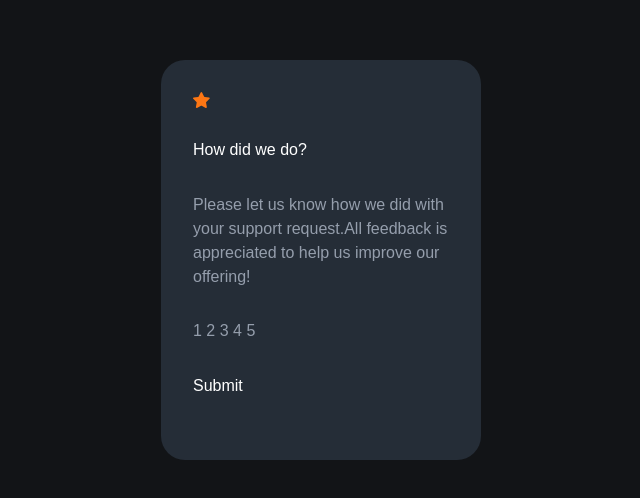
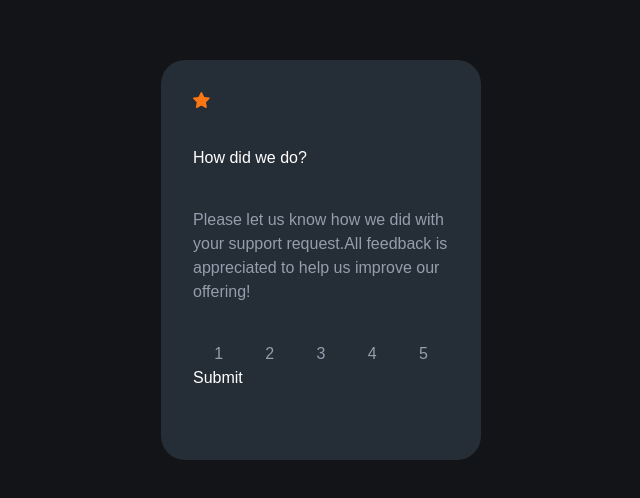
Before and after one commit to tcmak217/interactive-rating-component, a React (Create React App) app: page / in a window 1280 px wide. Shown: the part 140-638 px from the top of the page, without its empty margins (319-959 px from the left). Built offline with nearby package versions, Linux system fonts and the light colour scheme.

Commit message:
feat: add rating number buttons

```diff
--- a/src/components/RatingCard/RatingCard.tsx
+++ b/src/components/RatingCard/RatingCard.tsx
@@ -13,7 +13,13 @@ function RatingCard() {
           Please let us know how we did with your support request.All feedback is appreciated to
           help us improve our offering!
         </div>
-        <div className="text-light-grey grow">1 2 3 4 5</div>
+        <div className="flex flex-row justify-between">
+          <button className="text-light-grey grow">1</button>
+          <button className="text-light-grey grow">2</button>
+          <button className="text-light-grey grow">3</button>
+          <button className="text-light-grey grow">4</button>
+          <button className="text-light-grey grow">5</button>
+        </div>
         <div className="text-white grow">Submit</div>
       </div>
     </div>
```
